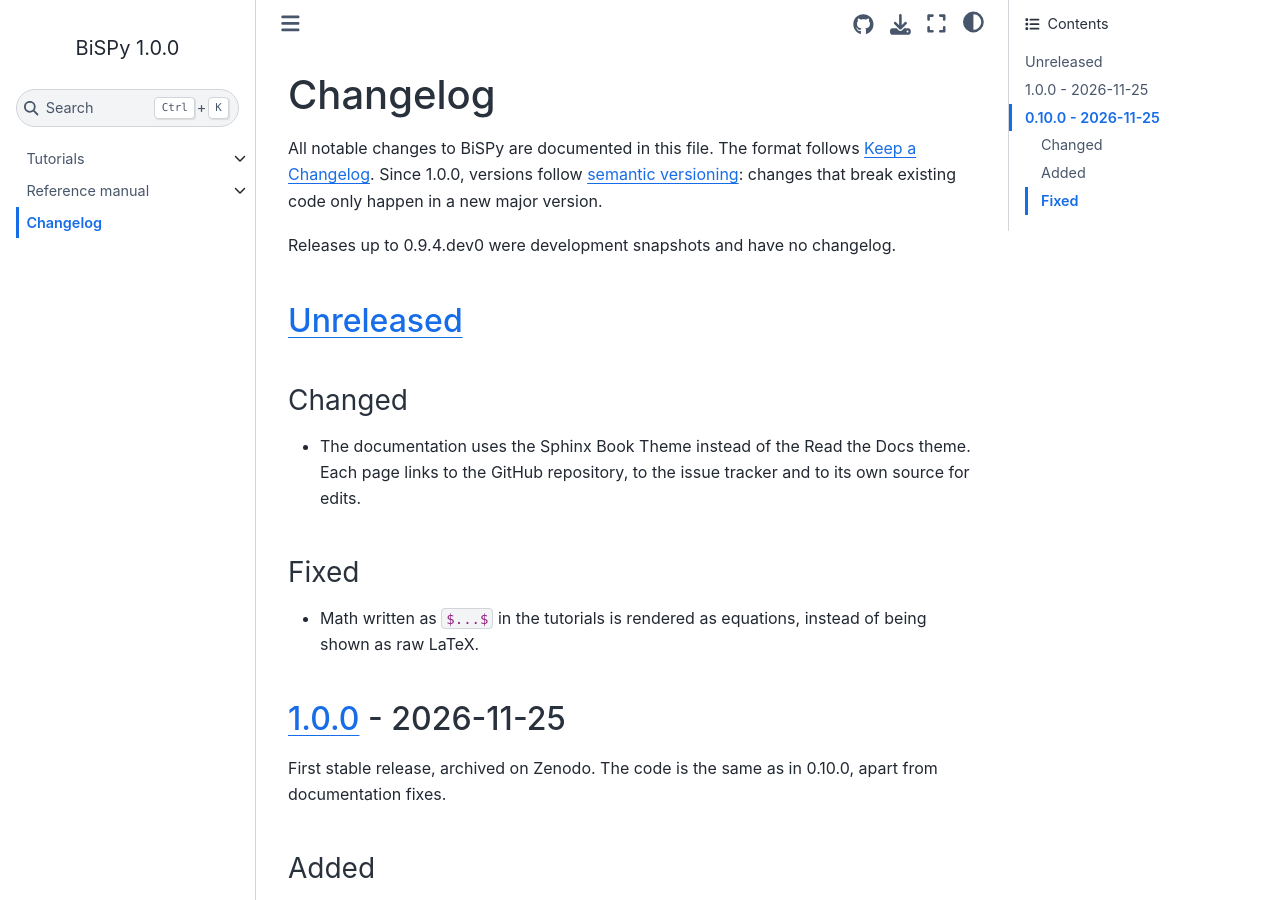
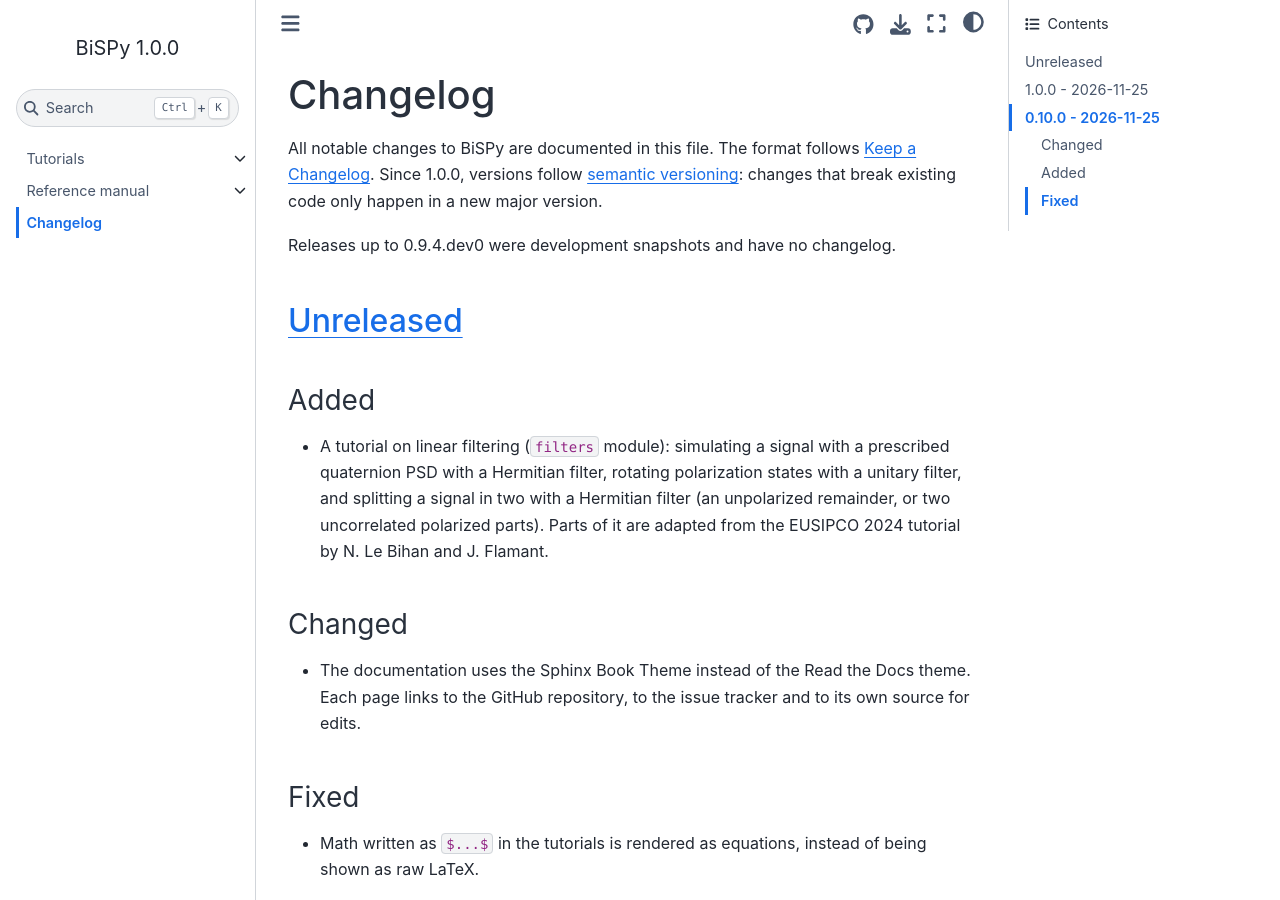
Before and after one commit to jflamant/bispy, a Sphinx documentation site: the page built from docs/changelog.md, in a window 1280 px wide and 900 px high. Built offline with Sphinx 7.4.7 and the Sphinx Book theme 1.1.4, drawn with Linux system fonts in a browser that asks for light colours.

Commit message:
add tutorial on linear filtering, eusipco tutorial port

```diff
--- a/CHANGELOG.md
+++ b/CHANGELOG.md
@@ -8,6 +8,13 @@ in a new major version.
 Releases up to 0.9.4.dev0 were development snapshots and have no changelog.
 
 ## [Unreleased]
+
+### Added
+- A tutorial on linear filtering (`filters` module): simulating a signal with a prescribed
+  quaternion PSD with a Hermitian filter, rotating polarization states with a unitary
+  filter, and splitting a signal in two with a Hermitian filter (an unpolarized remainder,
+  or two uncorrelated polarized parts). Parts of it are adapted from the EUSIPCO 2024
+  tutorial by N. Le Bihan and J. Flamant.
 
 ### Changed
 - The documentation uses the Sphinx Book Theme instead of the Read the Docs theme. Each
--- a/docs/tutorials/index.rst
+++ b/docs/tutorials/index.rst
@@ -9,3 +9,4 @@ Tutorials
 
    timefrequency
    spectralanalysis
+   filtering
```
Also changed, not shown: docs/tutorials/filtering.ipynb (added).
